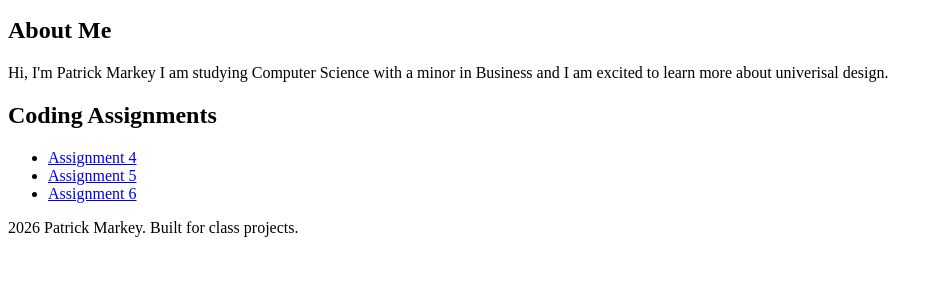
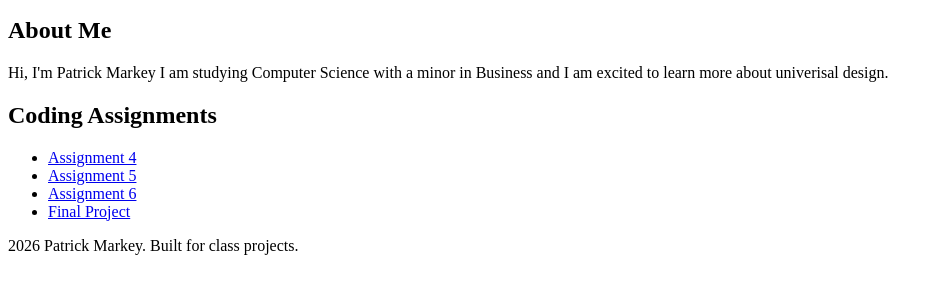
Before and after one commit to PatrickMarkey/universal-design, a plain HTML site: page index.html in a window 1280 px wide. Shown: the part 101-394 px from the top of the page, without its empty margins (0-943 px from the left). Drawn offline with Linux system fonts and the light colour scheme.

Commit message:
added final project link

```diff
--- a/index.html
+++ b/index.html
@@ -28,6 +28,7 @@
         <li><a href="assignment4.html">Assignment 4</a></li>
         <li><a href="assignment5.html">Assignment 5</a></li>
         <li><a href="assignment6.html">Assignment 6</a></li>
+        <li><a href="Final Project/welcome.html">Final Project</a></li>
       </ul>
     </nav>
   </section>
```
